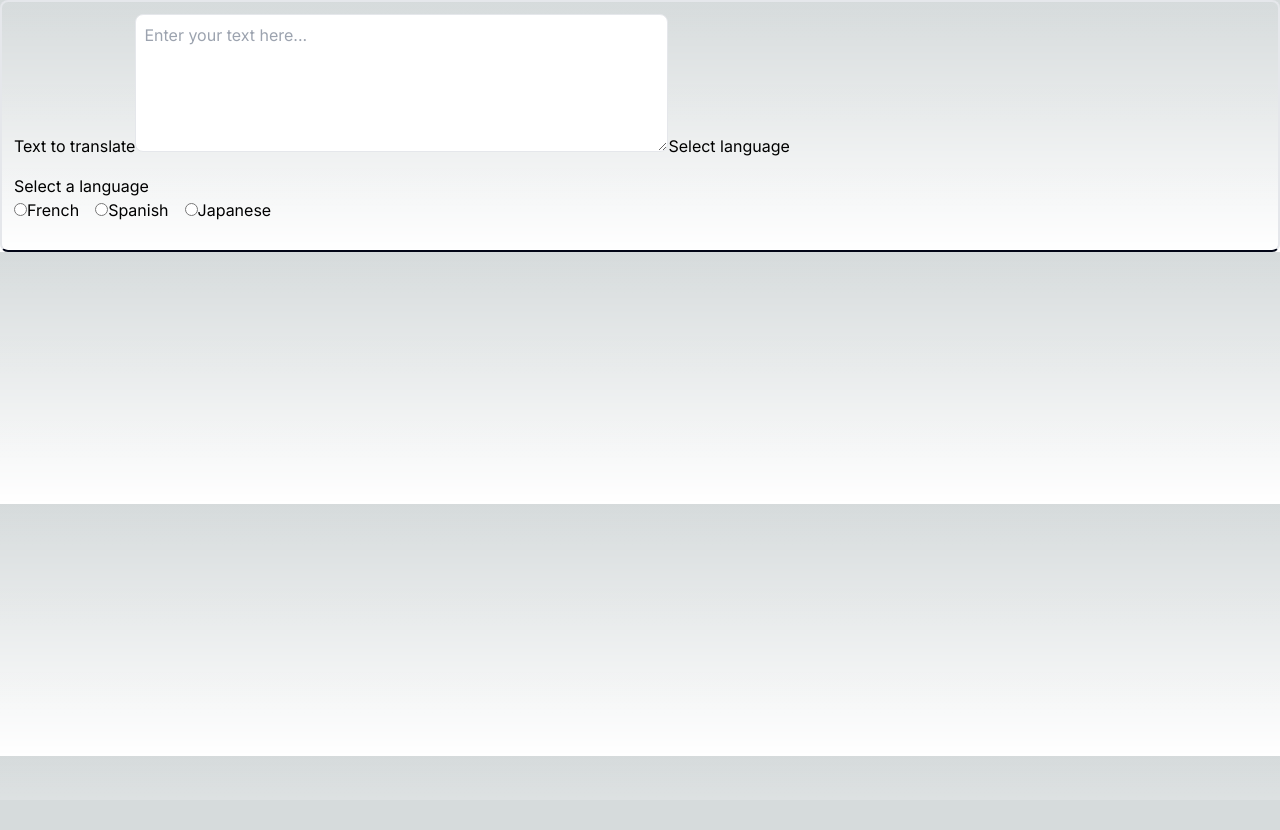
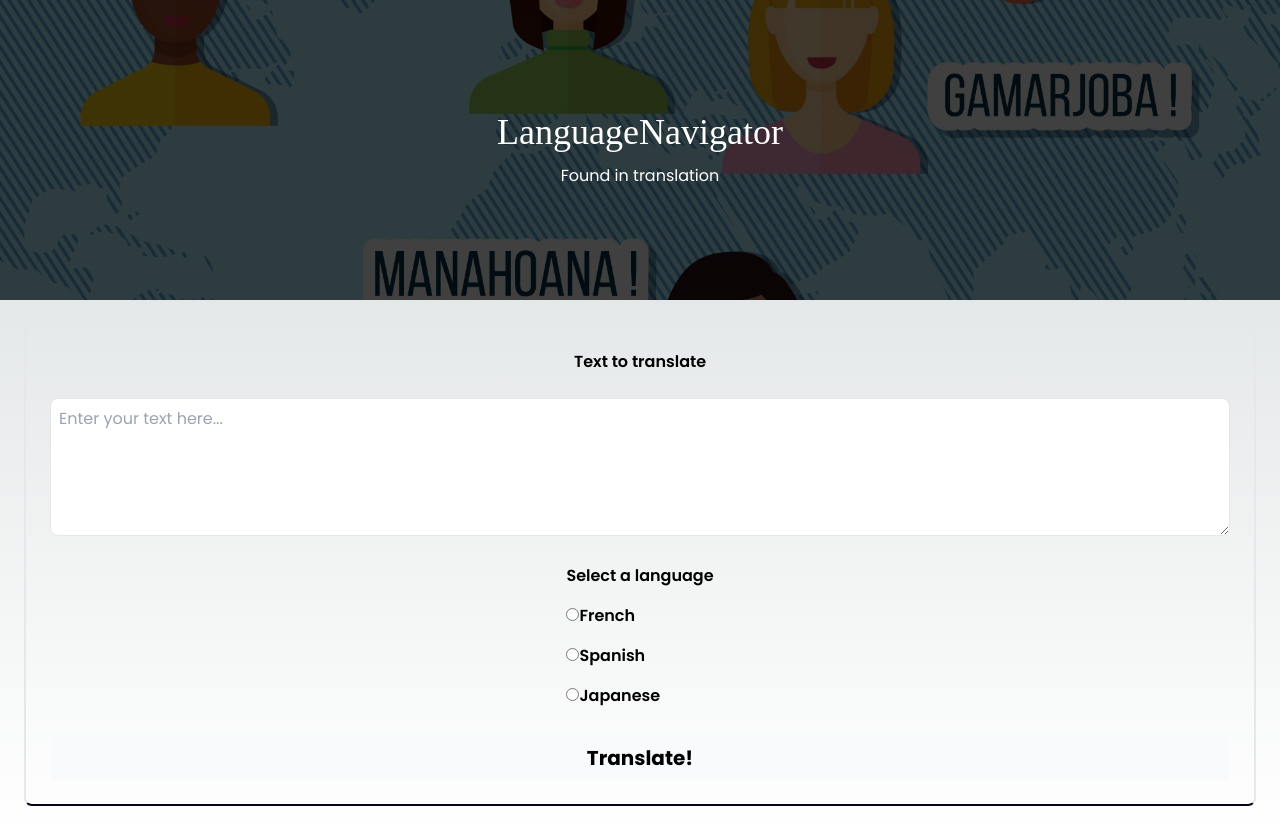
Before and after one commit to evanhill1989/interpreter-llm, a Next.js app: page / in a window 1280 px wide. Before the commit the page ends 800 px from the top, so only its background shows below. Built offline with nearby package versions, Linux system fonts and the light colour scheme; no server answers.

Commit message:
UI improvements -- page.tsx layout.tsx

```diff
--- /dev/null
+++ b/src/app/actions.ts
@@ -0,0 +1,37 @@
+import { OpenAI } from "openai";
+
+const openai = new OpenAI({
+  apiKey: process.env.OPENAI_API_KEY,
+});
+
+export async function handleLlmFetch(
+  event: React.MouseEvent<HTMLButtonElement>
+) {
+  const textInput = event.currentTarget.querySelector(
+    "#textToTranslate"
+  ) as HTMLInputElement;
+  const text = textInput?.value;
+  interface ChatCompletionMessageParam {
+    role: "system" | "user";
+    content: string;
+  }
+
+  const messages: ChatCompletionMessageParam[] = [
+    {
+      role: "system",
+      content:
+        "You are a helpful translation bot. The user's primary goal is to get practical help users communicating with non-english speakers in real-life situations. It could be in a professional collaborative situation via email or group chat, but most often it will be in a situation where the user is travelling. So it's more important that the translations help our user demographic communicate with real people on the street who need to communicate in real-time than helping them deliver precise scholarly prose.",
+    },
+    {
+      role: "user",
+      content: text,
+    },
+  ];
+
+  const completion = await openai.chat.completions.create({
+    model: "gpt-4o",
+    messages: messages,
+  });
+
+  console.log(completion.choices[0]);
+}
--- a/src/app/globals.css
+++ b/src/app/globals.css
@@ -16,6 +16,14 @@
   }
 }
 
+/* globals.css */
+
+@import url("https://fonts.googleapis.com/css2?family=Big+Shoulders+Display:wght@100..900&family=Poppins:ital,wght@0,100;0,200;0,300;0,400;0,500;0,600;0,700;0,800;0,900;1,100;1,200;1,300;1,400;1,500;1,600;1,700;1,800;1,900&display=swap");
+
+body {
+  @apply font-poppins;
+}
+
 body {
   color: rgb(var(--foreground-rgb));
   background: linear-gradient(
@@ -31,3 +39,17 @@ body {
     text-wrap: balance;
   }
 }
+
+/* styles/Header.module.css */
+.header {
+  background-image: linear-gradient(
+      rgba(0, 0, 0, 0.75),
+      /* Darker gradient color */ rgba(0, 0, 0, 0.75)
+    ),
+    url("/WorldLanguages.jpg"); /* Background image */
+  background-size: cover; /* Scale the width to 100% and height auto to maintain aspect ratio */
+  background-position: center; /* Center horizontally and crop 20% from the top */
+
+  height: 300px; /* Set a height for the header */
+  color: white; /* Set text color if necessary */
+}
--- a/src/app/layout.tsx
+++ b/src/app/layout.tsx
@@ -1,8 +1,11 @@
 import type { Metadata } from "next";
-import { Inter } from "next/font/google";
+import { Poppins } from "next/font/google";
 import "./globals.css";
 
-const inter = Inter({ subsets: ["latin"] });
+const poppins = Poppins({
+  subsets: ["latin"],
+  weight: ["400", "500", "600", "700"],
+});
 
 export const metadata: Metadata = {
   title: "Create Next App",
@@ -16,7 +19,7 @@ export default function RootLayout({
 }>) {
   return (
     <html lang="en">
-      <body className={inter.className}>{children}</body>
+      <body className={poppins.className}>{children}</body>
     </html>
   );
 }
--- a/src/app/page.tsx
+++ b/src/app/page.tsx
@@ -1,34 +1,103 @@
-import Image from "next/image";
+// newNotes / TODO s
+// Fix border at bottom of translate form
+// add ui/ux for new view
+// for now I'm exposing my API key to the browser
+// but later i need to move this async function to a server-side function file
+
+// oldNotes / TODO s
+
+"use client";
+
+import { useState } from "react";
+import OpenAI from "openai";
+
+// Temporary exposure of API key to the browser; move this to a server-side function for production
+const openai = new OpenAI({
+  apiKey: process.env.NEXT_PUBLIC_OPENAI_API_KEY,
+  dangerouslyAllowBrowser: true,
+});
 
 export default function Home() {
+  const [text, setText] = useState("");
+  const [language, setLanguage] = useState("");
+  const [response, setResponse] = useState("");
+
+  async function handleSubmit(event: React.FormEvent<HTMLFormElement>) {
+    event.preventDefault();
+
+    if (!text || !language) {
+      alert("Please enter text and select a language.");
+      return;
+    }
+
+    // Define a prompt that includes the desired language
+    const prompt = `Translate the following text to ${language}: ${text}`;
+
+    const messages = [
+      {
+        role: "system",
+        content: "You are a helpful assistant.",
+      },
+      {
+        role: "user",
+        content: prompt,
+      },
+    ];
+
+    try {
+      const completion = await openai.chat.completions.create({
+        model: "gpt-4",
+        messages: messages,
+      });
+
+      setResponse(completion.choices[0]?.message?.content ?? "No response");
+    } catch (error) {
+      console.error("Error with OpenAI API:", error);
+      setResponse("An error occurred while processing your request.");
+    }
+  }
+
   return (
-    <>
-      <header></header>
-      <main className="p-3 border-b-slate-950 border-2 rounded-lg">
-        <form action="">
-          <div className="mb-4">
-            <label htmlFor="">Text to translate</label>
+    <div className="">
+      <header className="header flex flex-col items-center justify-center gap-3">
+        <h1 className="text-4xl font-bigShouldersDisplay">LanguageNavigator</h1>
+        <p>Found in translation</p>
+      </header>
+      <main className="p-6">
+        <div className=" border-b-slate-950 border-2 rounded-lg p-6">
+          <form
+            onSubmit={handleSubmit}
+            className="flex flex-col justify-center gap-3"
+          >
+            <div className="mb-4 flex flex-col items-center justify-center">
+              <label htmlFor="textToTranslate" className="mb-4 font-semibold">
+                Text to translate
+              </label>
               <textarea
                 id="textToTranslate"
                 name="textToTranslate"
                 rows="5"
                 cols="50"
-              className="border rounded-lg p-2"
+                className="border rounded-lg p-2 w-full mt-2 text-black"
                 placeholder="Enter your text here..."
+                value={text}
+                onChange={(e) => setText(e.target.value)}
               ></textarea>
-            <label htmlFor="">Select language</label>
             </div>
 
-          <div className="mb-4">
-            <fieldset>
-              <legend>Select a language</legend>
-              <div className="flex gap-4">
+            <div className="mb-4 flex items-center justify-center">
+              <fieldset className=" ">
+                <legend className="mb-4 font-semibold">
+                  Select a language
+                </legend>
+                <div className="flex flex-col gap-4 font-semibold">
                   <div>
                     <input
                       type="radio"
                       id="french"
                       name="language"
-                    value="french"
+                      value="French"
+                      onChange={(e) => setLanguage(e.target.value)}
                     />
                     <label htmlFor="french">French</label>
                   </div>
@@ -37,7 +106,8 @@ export default function Home() {
                       type="radio"
                       id="spanish"
                       name="language"
-                    value="spanish"
+                      value="Spanish"
+                      onChange={(e) => setLanguage(e.target.value)}
                     />
                     <label htmlFor="spanish">Spanish</label>
                   </div>
@@ -46,15 +116,25 @@ export default function Home() {
                       type="radio"
                       id="japanese"
                       name="language"
-                    value="japanese"
+                      value="Japanese"
+                      onChange={(e) => setLanguage(e.target.value)}
                     />
                     <label htmlFor="japanese">Japanese</label>
                   </div>
                 </div>
               </fieldset>
             </div>
+            <button
+              type="submit"
+              className="w-full text-black bg-slate-50 rounded-md py-2 px-4 font-bold text-xl"
+            >
+              Translate!
+            </button>
           </form>
+        </div>
+
+        {response && <div className="response">{response}</div>}
       </main>
-    </>
+    </div>
   );
 }
--- a/tailwind.config.ts
+++ b/tailwind.config.ts
@@ -13,6 +13,10 @@ const config: Config = {
         "gradient-conic":
           "conic-gradient(from 180deg at 50% 50%, var(--tw-gradient-stops))",
       },
+      fontFamily: {
+        poppins: ["Poppins", "sans-serif"],
+        bigShouldersDisplay: ["Big Shoulders Display", "cursive"],
+      },
     },
   },
   plugins: [],
```
Also changed, not shown: package.json (+6 -5 lines), public/WorldLanguages.jpg (added), 1 other file (tests, documents, lock files or other folders). Lines whose indentation alone changed are shown as unchanged.
